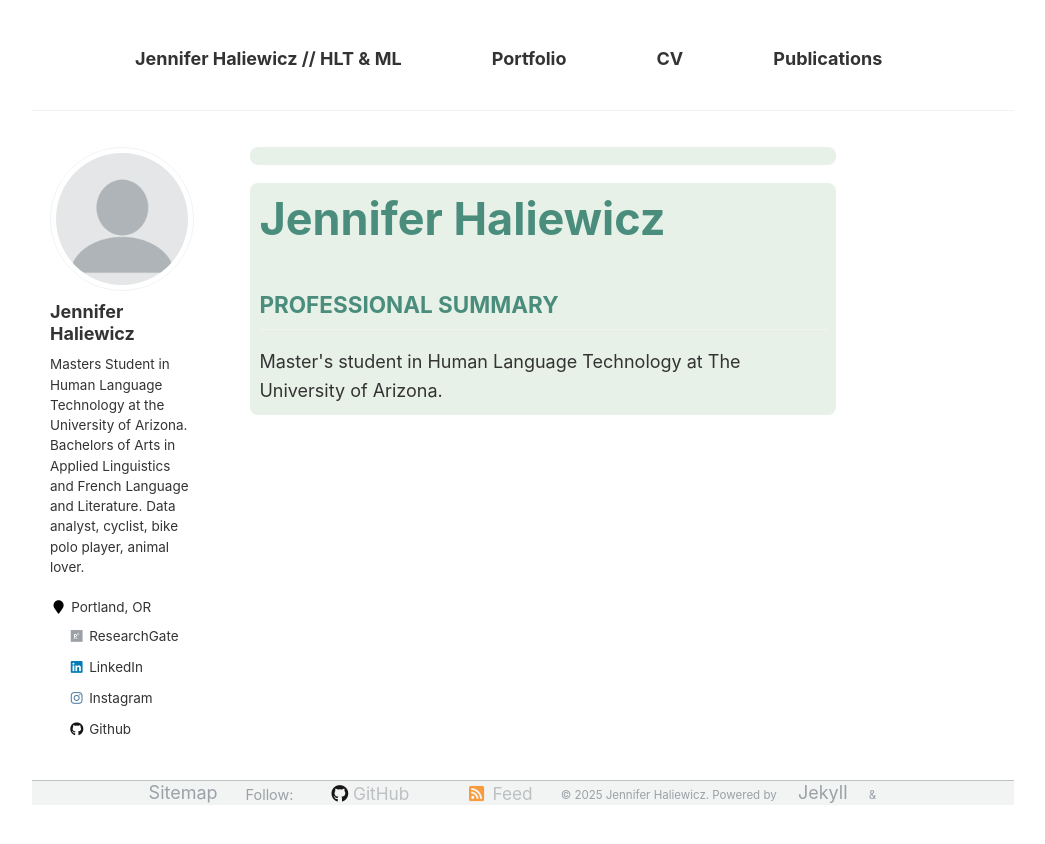
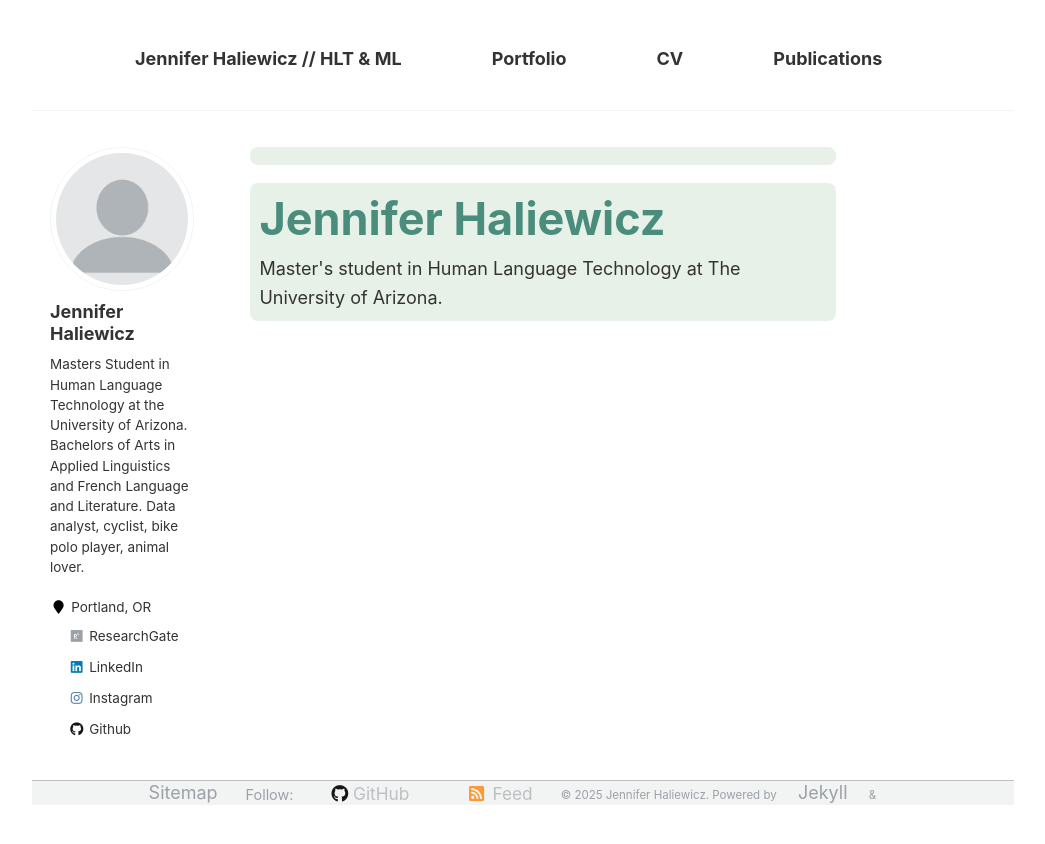
Before and after one commit to rofljen/HLTProfessionalSite, a Jekyll site: the page built from index.html, in a window 1280 px wide. Shown: the top 844 px of the page, without its empty margins (117-1162 px from the left). Built offline with Jekyll 4.4.1, drawn with Linux system fonts in a browser that asks for light colours.

Commit message:
Update index.html

```diff
--- a/index.html
+++ b/index.html
@@ -94,8 +94,8 @@
         <body>
     <header>
         <h1>Jennifer Haliewicz</h1>
-        <div class="site-summary"><h2>PROFESSIONAL SUMMARY</h2>
-Master's student in Human Language Technology at The University of Arizona.
+        <div class="site-summary">
+Master's student in Human Language Technology at The University of Arizona.</div>
     </header>
     </div>
 </div>
```
